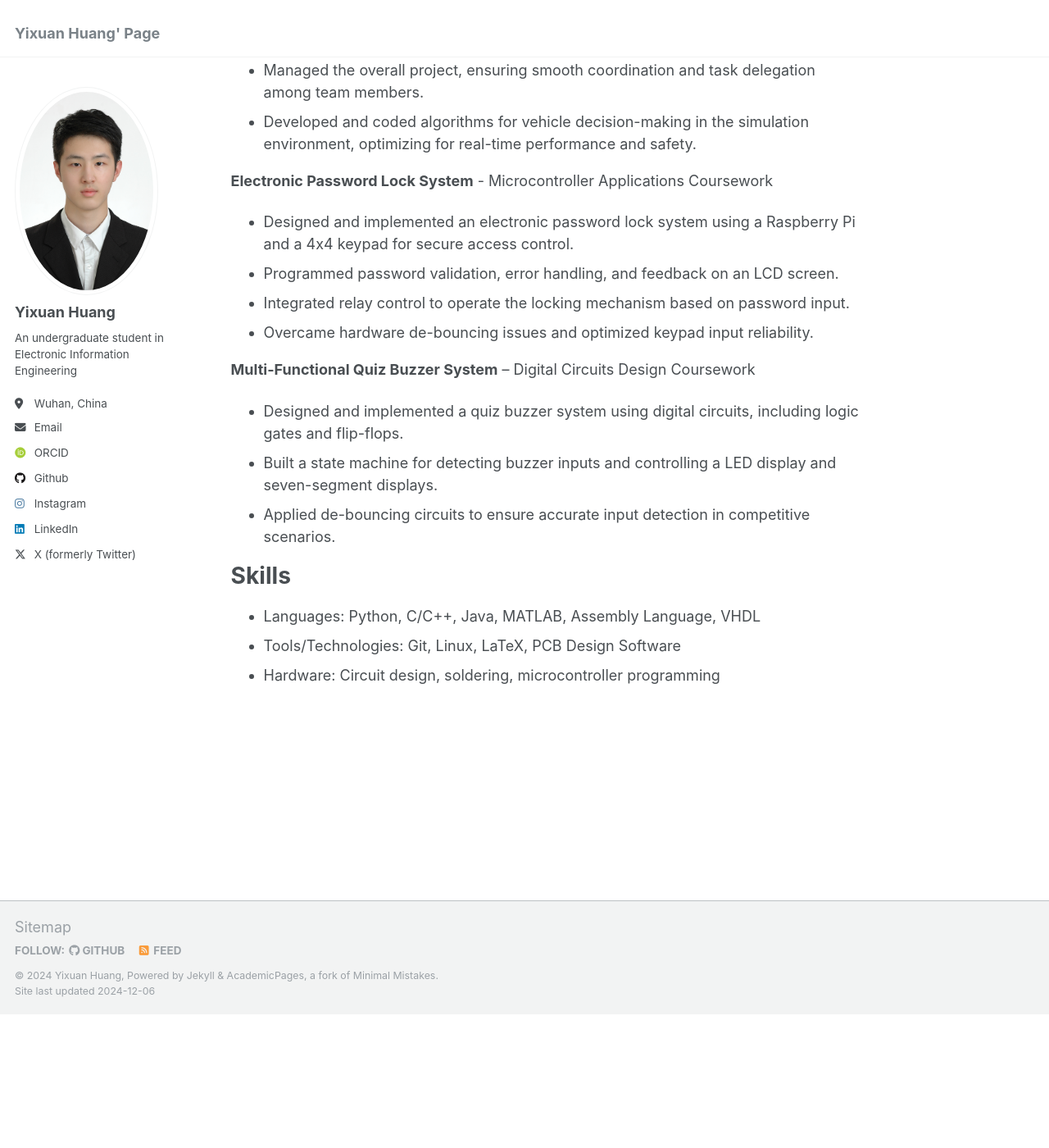
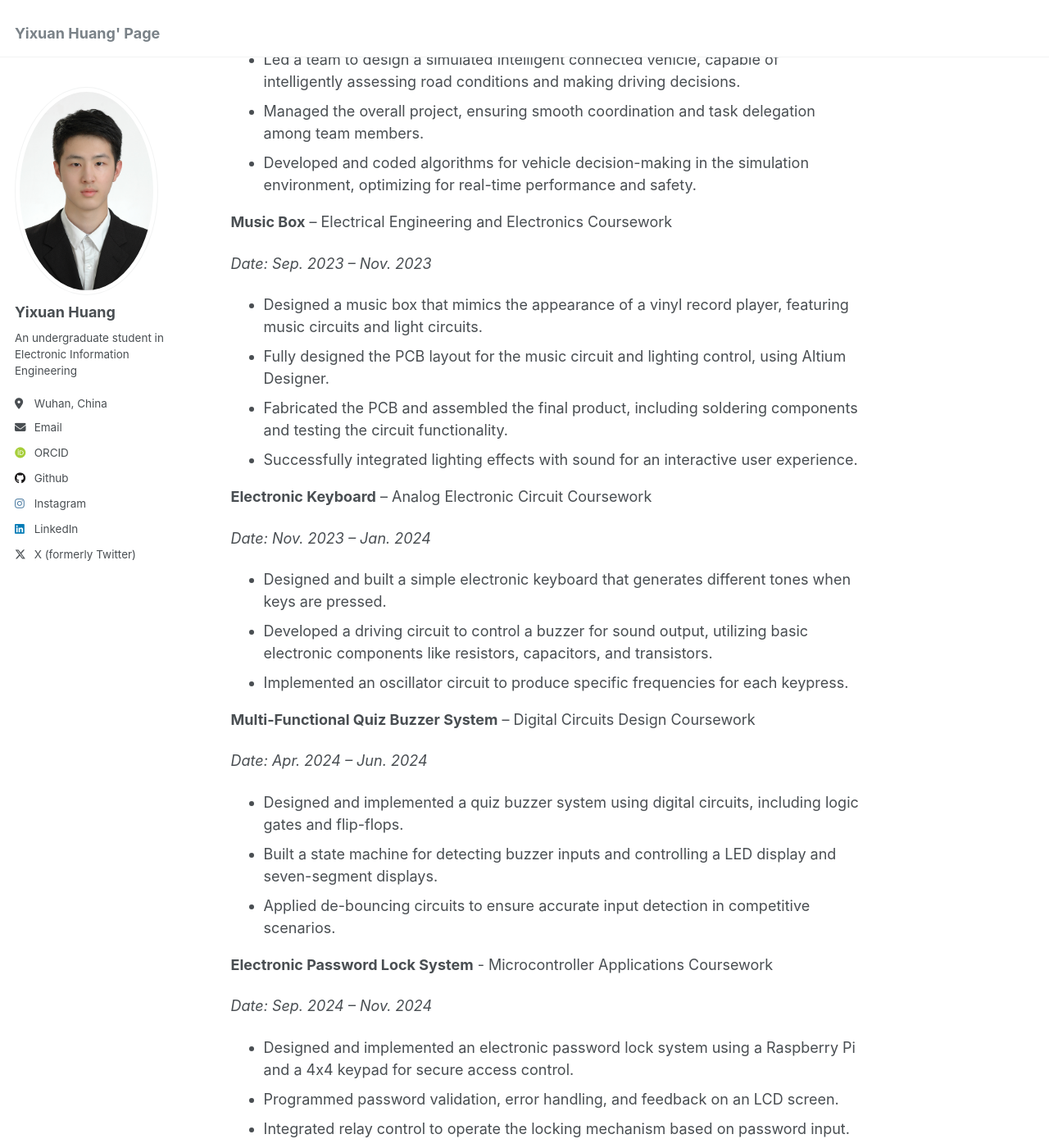
Before and after one commit to yixuanhuang04/yixuanhuang04.github.io, a Jekyll site: the page built from _pages/about.md, in a window 1280 px wide and 1400 px high, scrolled down 790 px. Shown: the whole window at 82% size. Built offline with Jekyll 4.4.1, drawn with Linux system fonts in a browser that asks for light colours; some web fonts are replaced; before the commit the page ends 2026 px from its top, so only the background shows below that.

Commit message:
docs: update experience section in home page

```diff
--- a/_pages/about.md
+++ b/_pages/about.md
@@ -19,22 +19,45 @@ I am looking for research projects where I can contribute to innovation, expand
 
 **China College Engineering Practice and Innovation Competition** - Provincial First Prize, Ranked 2nd Nationwide
 
+*Date: Jun. 2023 – Oct. 2023*
+
 - Led a team to design a simulated intelligent connected vehicle, capable of intelligently assessing road conditions and making driving decisions.
 - Managed the overall project, ensuring smooth coordination and task delegation among team members.
 - Developed and coded algorithms for vehicle decision-making in the simulation environment, optimizing for real-time performance and safety.
 
+**Music Box** – Electrical Engineering and Electronics Coursework
+
+*Date: Sep. 2023 – Nov. 2023*
+
+- Designed a music box that mimics the appearance of a vinyl record player, featuring music circuits and light circuits.
+- Fully designed the PCB layout for the music circuit and lighting control, using Altium Designer.
+- Fabricated the PCB and assembled the final product, including soldering components and testing the circuit functionality.
+- Successfully integrated lighting effects with sound for an interactive user experience.
+
+**Electronic Keyboard** – Analog Electronic Circuit Coursework
+
+*Date: Nov. 2023 – Jan. 2024*
+
+- Designed and built a simple electronic keyboard that generates different tones when keys are pressed.
+- Developed a driving circuit to control a buzzer for sound output, utilizing basic electronic components like resistors, capacitors, and transistors.
+- Implemented an oscillator circuit to produce specific frequencies for each keypress.
+
+**Multi-Functional Quiz Buzzer System** – Digital Circuits Design Coursework
+
+*Date: Apr. 2024 – Jun. 2024*
+
+- Designed and implemented a quiz buzzer system using digital circuits, including logic gates and flip-flops.
+- Built a state machine for detecting buzzer inputs and controlling a LED display and seven-segment displays.
+- Applied de-bouncing circuits to ensure accurate input detection in competitive scenarios.
+
 **Electronic Password Lock System** - Microcontroller Applications Coursework
+
+*Date: Sep. 2024 – Nov. 2024*
 
 - Designed and implemented an electronic password lock system using a Raspberry Pi and a 4x4 keypad for secure access control.
 - Programmed password validation, error handling, and feedback on an LCD screen.
 - Integrated relay control to operate the locking mechanism based on password input.
 - Overcame hardware de-bouncing issues and optimized keypad input reliability.
-
-**Multi-Functional Quiz Buzzer System** – Digital Circuits Design Coursework
-
-- Designed and implemented a quiz buzzer system using digital circuits, including logic gates and flip-flops.
-- Built a state machine for detecting buzzer inputs and controlling a LED display and seven-segment displays.
-- Applied de-bouncing circuits to ensure accurate input detection in competitive scenarios.
 
 # Skills
 
@@ -43,3 +66,13 @@ I am looking for research projects where I can contribute to innovation, expand
 - Hardware: Circuit design, soldering, microcontroller programming
 
 <script type="text/javascript" id="mapmyvisitors" src="//mapmyvisitors.com/map.js?d=7aJXkocIyrHxDcJw_FpnG0vWOnRLRzapsbRMdMYhxos&cl=ffffff&w=a"></script>
+
+<!-- Google tag (gtag.js) -->
+<script async src="https://www.googletagmanager.com/gtag/js?id=G-X62D1CNV3J"></script>
+<script>
+  window.dataLayer = window.dataLayer || [];
+  function gtag(){dataLayer.push(arguments);}
+  gtag('js', new Date());
+
+  gtag('config', 'G-X62D1CNV3J');
+</script>
```
